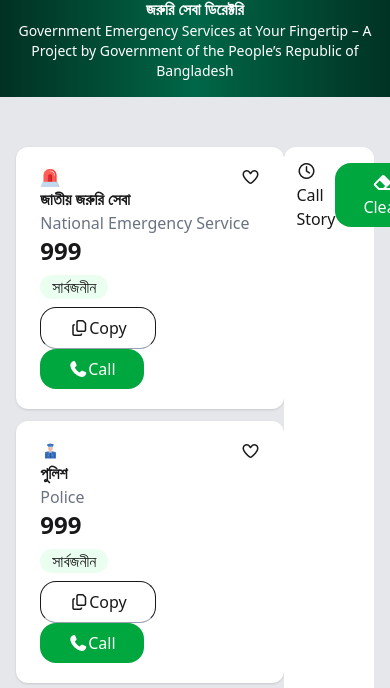
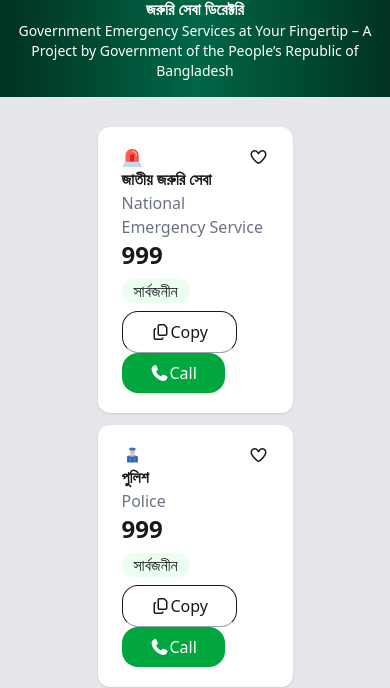
Before and after one commit to mehadhossen123/assignment-05, a plain HTML site: page index.html in a window 390 px wide. Shown: the part 191-879 px from the top of the page. Drawn offline with nearby package versions, Linux system fonts and the light colour scheme.

Commit message:
add my second responsice file

```diff
--- a/index.html
+++ b/index.html
@@ -59,12 +59,13 @@
 
 
          <!--Parent  card section start form  here  -->
-          <section class="grid grid-cols-12 w-11/12 mx-auto mt-[30px] ">
+          <section class="lg:grid lg:grid-cols-12 lg:w-11/12  lg:mx-auto lg:mt-[30px]  w-1/2  grid grid-cols-1 mx-auto mt-[10px]             ">
             <!-- Left card section start form here  -->
 
 
             <section class=" col-span-9   py-5   ">
       <div class="left-card-parent ">
+        <!-- first serial card  -->
            <div class=" first-card lg:flex  lg:gap-5 grid grid-cols-1 gap-3">
 
 
```
